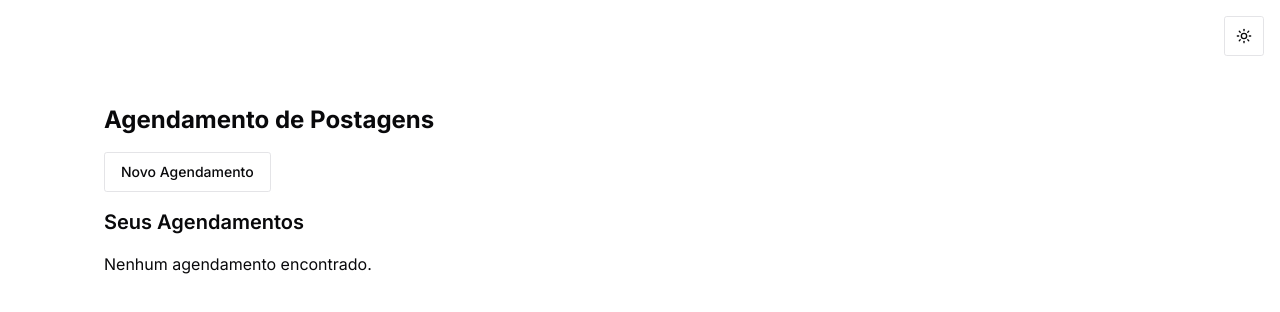
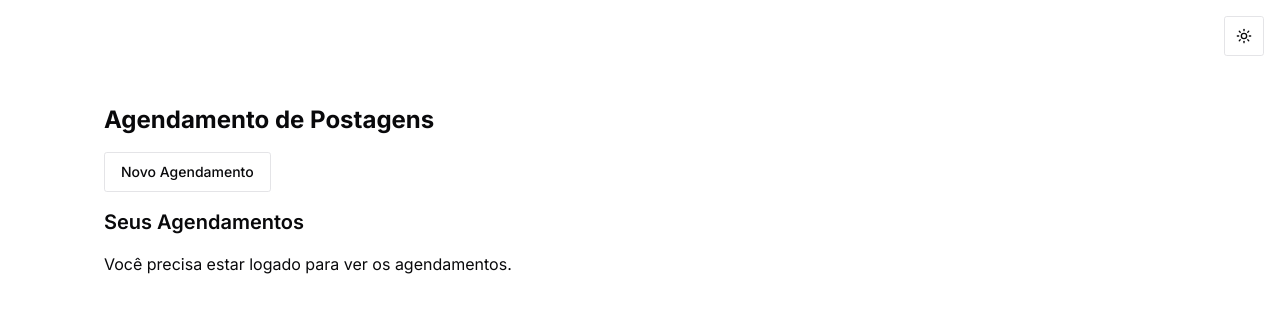
Before and after one commit to Witroch4/Chatwit-Social-dev, a Next.js app: page /dashboard/agendamento in a window 1280 px wide. Shown: the top 312 px of the page. Built offline with nearby package versions, Linux system fonts and the light colour scheme; no server answers.

Commit message:
melhorias agendamento no fitro

```diff
--- a/app/api/agendar/route.ts
+++ b/app/api/agendar/route.ts
@@ -1,20 +1,22 @@
 //app\api\agendar\route.ts
-
-import { NextRequest, NextResponse } from 'next/server';
-import axios from 'axios';
-import { scheduleAgendamentoBullMQ } from '@/lib/scheduler-bullmq';
+import { NextRequest, NextResponse } from "next/server";
+import axios from "axios";
+import { scheduleAgendamentoBullMQ } from "@/lib/scheduler-bullmq";
 
 /**
  * Handler para GET em /api/agendar
- * - Lista agendamentos de um determinado userID (passado via query param ou header)
+ * - Lista agendamentos de um determinado userID e igUserId (passados via query params)
  */
-export async function GET(request: NextRequest): Promise<NextResponse> {
+export async function GET(request: NextRequest) {
   try {
-    const url = new URL(request.url);
-    const userID = url.searchParams.get('userID') || request.headers.get('user-id');
-    if (!userID) {
+    const { searchParams } = new URL(request.url);
+    const userID = searchParams.get("userID");
+    const igUserId = searchParams.get("igUserId"); // <-- novo
+
+    // Se deseja tornar ambos obrigatórios
+    if (!userID || !igUserId) {
       return NextResponse.json(
-        { error: 'userID é obrigatório.' },
+        { error: "Parâmetros userID e igUserId são obrigatórios." },
         { status: 400 }
       );
     }
@@ -23,27 +25,46 @@ export async function GET(request: NextRequest): Promise<NextResponse> {
     const BASEROW_TABLE_ID = process.env.BASEROW_TABLE_ID;
 
     if (!BASEROW_TOKEN || !BASEROW_TABLE_ID) {
-      console.error('BASEROW_TOKEN ou BASEROW_TABLE_ID não definidos.');
+      console.error("BASEROW_TOKEN ou BASEROW_TABLE_ID não definidos no .env.");
       return NextResponse.json(
-        { error: 'Configuração do servidor incorreta.' },
+        { error: "Configuração do servidor incorreta." },
         { status: 500 }
       );
     }
 
-    // Filtra os agendamentos do usuário no Baserow
-    const filter = JSON.stringify({ userID: { _eq: userID } });
-    const response = await axios.get(
-      `https://planilhatecnologicabd.witdev.com.br/api/database/rows/table/${BASEROW_TABLE_ID}/?user_field_names=true&filter=${encodeURIComponent(filter)}`,
-      {
-        headers: { Authorization: `Token ${BASEROW_TOKEN}` },
-      }
-    );
+    /**
+     * Agora filtramos por userID e igUserId em conjunto
+     *   filter__userID__equal = userID
+     *   filter__igUserId__equal = igUserId
+     *
+     * Nesse formato, o Baserow retornará apenas as linhas
+     * em que ambas as condições sejam verdadeiras.
+     */
+    const params = {
+      user_field_names: true,
+      [`filter__userID__equal`]: userID,
+      [`filter__igUserId__equal`]: igUserId,
+      size: 100, // limite de registros retornados
+    };
 
+    // Monta a URL base
+    const url = `https://planilhatecnologicabd.witdev.com.br/api/database/rows/table/${BASEROW_TABLE_ID}/`;
+
+    // Chama o Baserow
+    const response = await axios.get(url, {
+      headers: {
+        Authorization: `Token ${BASEROW_TOKEN}`,
+      },
+      params,
+    });
+
+    // Retorna a resposta do Baserow
+    // Normalmente, vem no formato: { count, next, previous, results: [...] }
     return NextResponse.json(response.data, { status: 200 });
   } catch (error: any) {
-    console.error('Erro ao listar agendamentos:', error.message);
+    console.error("Erro ao listar agendamentos:", error.message);
     return NextResponse.json(
-      { error: 'Erro ao listar agendamentos.' },
+      { error: "Erro ao listar agendamentos." },
       { status: 500 }
     );
   }
@@ -57,7 +78,7 @@ export async function GET(request: NextRequest): Promise<NextResponse> {
 export async function POST(request: NextRequest): Promise<NextResponse> {
   try {
     const body = await request.json();
-    console.log('[Agendar] Corpo da requisição:', body);
+    console.log("[Agendar] Corpo da requisição:", body);
 
     const {
       userID,
@@ -71,12 +92,13 @@ export async function POST(request: NextRequest): Promise<NextResponse> {
       Diario,
       Randomizar,
       IGtoken,
+      igUserId, // Campo para igUserId
     } = body;
 
     if (!userID) {
-      console.error('userID não fornecido.');
+      console.error("userID não fornecido.");
       return NextResponse.json(
-        { error: 'userID é obrigatório.' },
+        { error: "userID é obrigatório." },
         { status: 400 }
       );
     }
@@ -85,9 +107,9 @@ export async function POST(request: NextRequest): Promise<NextResponse> {
     const BASEROW_TABLE_ID = process.env.BASEROW_TABLE_ID;
 
     if (!BASEROW_TOKEN || !BASEROW_TABLE_ID) {
-      console.error('BASEROW_TOKEN ou BASEROW_TABLE_ID não definidos.');
+      console.error("BASEROW_TOKEN ou BASEROW_TABLE_ID não definidos.");
       return NextResponse.json(
-        { error: 'Configuração do servidor incorreta.' },
+        { error: "Configuração do servidor incorreta." },
         { status: 500 }
       );
     }
@@ -97,7 +119,7 @@ export async function POST(request: NextRequest): Promise<NextResponse> {
       userID,
       Data,
       Descrição,
-      Facebook: false, // Exemplo de campo fixo
+      Facebook: false,
       midia: midia || [],
       Instagram,
       Stories,
@@ -106,10 +128,11 @@ export async function POST(request: NextRequest): Promise<NextResponse> {
       Diario,
       Randomizar,
       IGtoken,
-      status: 'pendente',
+      igUserId, // Incluindo o campo igUserId
+      status: "pendente",
     };
 
-    console.log('[Agendar] Payload para Baserow:', newRow);
+    console.log("[Agendar] Payload para Baserow:", newRow);
 
     const baserowResponse = await axios.post(
       `https://planilhatecnologicabd.witdev.com.br/api/database/rows/table/${BASEROW_TABLE_ID}/?user_field_names=true`,
@@ -117,12 +140,12 @@ export async function POST(request: NextRequest): Promise<NextResponse> {
       {
         headers: {
           Authorization: `Token ${BASEROW_TOKEN}`,
-          'Content-Type': 'application/json',
+          "Content-Type": "application/json",
         },
       }
     );
 
-    console.log('[Agendar] Resposta do Baserow:', baserowResponse.data);
+    console.log("[Agendar] Resposta do Baserow:", baserowResponse.data);
 
     // 2) Agenda com BullMQ
     const { id, Data: dataAgendada, userID: userIdAgend } = baserowResponse.data;
@@ -134,14 +157,17 @@ export async function POST(request: NextRequest): Promise<NextResponse> {
 
     return NextResponse.json(baserowResponse.data, { status: 200 });
   } catch (error: any) {
-    console.error('[Agendar] Erro ao criar agendamento:', error.message);
+    console.error("[Agendar] Erro ao criar agendamento:", error.message);
     if (error.response?.data) {
-      console.error('Detalhes do erro:', JSON.stringify(error.response.data, null, 2));
+      console.error(
+        "Detalhes do erro:",
+        JSON.stringify(error.response.data, null, 2)
+      );
     } else {
-      console.error('Erro completo:', error);
+      console.error("Erro completo:", error);
     }
     return NextResponse.json(
-      { error: 'Erro ao criar agendamento.' },
+      { error: "Erro ao criar agendamento." },
       { status: 500 }
     );
   }
--- a/app/dashboard/agendamento/page.tsx
+++ b/app/dashboard/agendamento/page.tsx
@@ -1,3 +1,4 @@
+//app\dashboard\agendamento\page.tsx
 "use client";
 
 import React, { useEffect, useState } from "react";
@@ -26,7 +27,10 @@ import { DotLottieReact } from "@lottiefiles/dotlottie-react";
 const AgendamentoDePostagens: React.FC = () => {
   const { data: session, status } = useSession();
   const router = useRouter();
+
+  // userID e igUserId do usuário logado
   const userID = session?.user?.id;
+  const igUserId = session?.user?.providerAccountId;
   const IGtoken = session?.user?.instagramAccessToken;
 
   // Estado combinado para data e hora
@@ -40,8 +44,11 @@ const AgendamentoDePostagens: React.FC = () => {
   const [drawerOpen, setDrawerOpen] = useState(false);
   const { toast } = useToast();
 
-  // Hook para buscar agendamentos
-  const { agendamentos, loading, error, refetch } = useAgendamentos(userID);
+  // Hook para buscar agendamentos (recebe userID e igUserId)
+  const { agendamentos, loading, error, refetch } = useAgendamentos(
+    userID,
+    igUserId
+  );
 
   // Função para lidar com o agendamento
   const handleAgendar = async () => {
@@ -97,6 +104,7 @@ const AgendamentoDePostagens: React.FC = () => {
 
       const isoDate = dateTime.toISOString();
 
+      // Inclui o campo igUserId com o valor de providerAccountId da sessão
       const newRow = {
         Data: isoDate,
         Descrição: legenda,
@@ -110,6 +118,7 @@ const AgendamentoDePostagens: React.FC = () => {
         Randomizar: tipos.Aleatorio,
         IGtoken: IGtoken,
         userID: userID,
+        igUserId: igUserId, // enviando para a API
       };
 
       const response = await axios.post("/api/agendar", newRow, {
@@ -140,13 +149,13 @@ const AgendamentoDePostagens: React.FC = () => {
         });
 
         // Limpar o formulário após o sucesso
-        setDateTime(new Date()); // Reset para a data e hora atual
+        setDateTime(new Date());
         setTipoPostagem([]);
         setLegenda("");
         setUploadedFiles([]);
-        setDrawerOpen(false); // Fechar o Drawer após o agendamento
+        setDrawerOpen(false);
 
-        refetch(); // Refazer a busca dos agendamentos
+        refetch();
       } else {
         toast({
           title: "Erro ao Agendar",
@@ -168,7 +177,8 @@ const AgendamentoDePostagens: React.FC = () => {
   };
 
   // Função que adapta o setter para aceitar SetStateAction completo
-  const handleSetDateTime: React.Dispatch<React.SetStateAction<Date | undefined>> = (value) => {
+  const handleSetDateTime: React.Dispatch<React.SetStateAction<Date | undefined>> =
+    (value) => {
       if (typeof value === "function") {
         setDateTime(value);
       } else if (value !== undefined) {
@@ -193,7 +203,7 @@ const AgendamentoDePostagens: React.FC = () => {
         <DrawerTrigger asChild>
           <Button variant="outline">Novo Agendamento</Button>
         </DrawerTrigger>
-        {/* Alteração: Trocar 'overflow-hidden' para 'overflow-visible' */}
+        {/* Ajuste no overflow */}
         <DrawerContent className="fixed bottom-0 left-0 right-0 h-3/4 bg-white rounded-t-xl shadow-lg overflow-visible">
           <AgendamentoForm
             dateTime={dateTime}
@@ -214,10 +224,15 @@ const AgendamentoDePostagens: React.FC = () => {
       {/* Listagem de Agendamentos */}
       <section>
         <h2 className="text-xl font-semibold mb-4">Seus Agendamentos</h2>
+        {status === "loading" && <p>Carregando sessão...</p>}
+        {!session && <p>Você precisa estar logado para ver os agendamentos.</p>}
+
+        {session && (
+          <>
             {loading && (
               <div className="flex justify-center items-center">
                 <DotLottieReact
-              src="/animations/loading.lottie" // Referência via URL
+                  src="/animations/loading.lottie"
                   autoplay
                   loop={true}
                   style={{ width: 150, height: 150 }}
@@ -236,6 +251,8 @@ const AgendamentoDePostagens: React.FC = () => {
                 userID={userID || ""}
               />
             )}
+          </>
+        )}
       </section>
     </main>
   );
--- a/hooks/useAgendamentos.ts
+++ b/hooks/useAgendamentos.ts
@@ -1,5 +1,3 @@
-// hooks/useAgendamentos.ts
-
 import { useEffect, useState } from "react";
 import axios from "axios";
 
@@ -10,31 +8,47 @@ interface Agendamento {
   // Adicione outros campos conforme necessário
 }
 
-const useAgendamentos = (userID: string | undefined) => {
+/**
+ * Agora o hook recebe userID e igUserId
+ */
+const useAgendamentos = (
+  userID: string | undefined,
+  igUserId: string | undefined
+) => {
   const [agendamentos, setAgendamentos] = useState<Agendamento[]>([]);
   const [loading, setLoading] = useState<boolean>(false);
   const [error, setError] = useState<string | null>(null);
 
   const fetchAgendamentos = async () => {
-    if (!userID) return;
+    // Se não existir userID ou igUserId, não faz a busca
+    if (!userID || !igUserId) return;
+
     setLoading(true);
+
     try {
-      const response = await axios.get("/api/agendar", {
-        headers: {
-          "user-id": userID, // Enviar userID nos headers
-        },
-      });
+      // Passamos userID e igUserId via query string
+      const response = await axios.get(
+        `/api/agendar?userID=${userID}&igUserId=${igUserId}`
+      );
+      console.log("Resposta da API:", response.data);
+
+      // O Baserow geralmente retorna { count, next, previous, results: [ ... ] }
       setAgendamentos(response.data.results || []);
+      setError(null);
     } catch (err: any) {
+      console.error("Erro ao buscar agendamentos:", err);
       setError(err.response?.data?.error || "Erro ao buscar agendamentos.");
+      setAgendamentos([]);
     } finally {
       setLoading(false);
     }
   };
 
+  // Faz a busca inicial assim que userID / igUserId forem definidos
   useEffect(() => {
     fetchAgendamentos();
-  }, [userID]);
+    // eslint-disable-next-line react-hooks/exhaustive-deps
+  }, [userID, igUserId]);
 
   return { agendamentos, loading, error, refetch: fetchAgendamentos };
 };
```
Also changed, not shown: worker/automacao/eu-quero/automation.ts (+12 -38 lines). Lines whose indentation alone changed are shown as unchanged.
